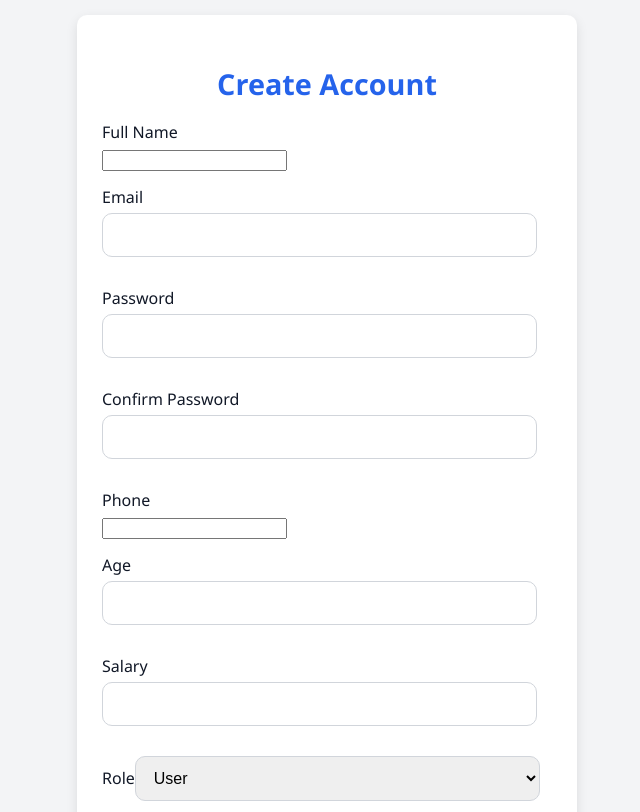
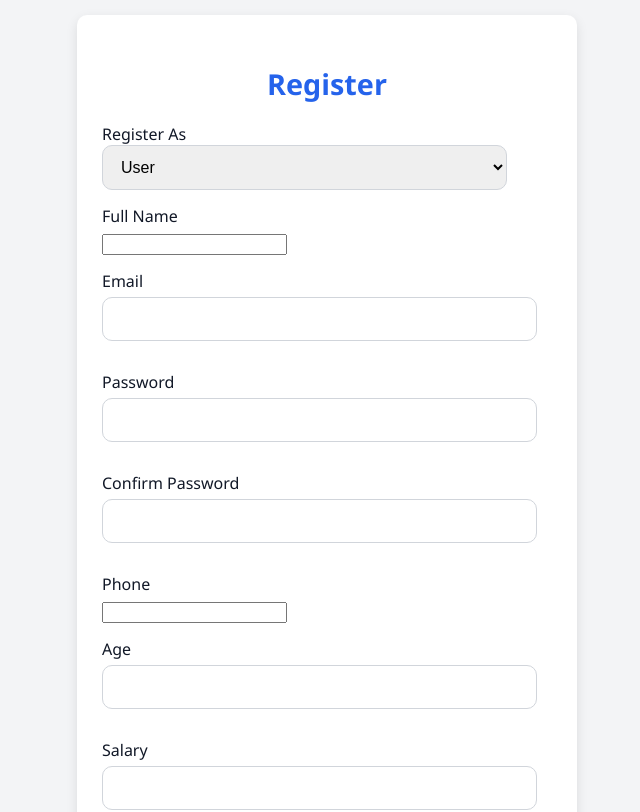
Before and after one commit to balajimithun000/loan-frontend, a React (Vite) app: page /register in a window 1280 px wide. Shown: the top 812 px of the page, without its empty margins (313-953 px from the left). Built offline with nearby package versions, Linux system fonts and the light colour scheme.

Commit message:
Fix register page alignment and add login navigation

```diff
--- a/src/pages/Register.jsx
+++ b/src/pages/Register.jsx
@@ -9,6 +9,8 @@ import "../styles/ui.css";
 export default function Register() {
   const navigate = useNavigate();
 
+  const [role, setRole] = useState("USER");
+
   const [name, setName] = useState("");
   const [email, setEmail] = useState("");
   const [password, setPassword] = useState("");
@@ -16,7 +18,7 @@ export default function Register() {
   const [phone, setPhone] = useState("");
   const [age, setAge] = useState("");
   const [salary, setSalary] = useState("");
-  const [role, setRole] = useState("USER");
+
   const [error, setError] = useState("");
   const [success, setSuccess] = useState("");
 
@@ -38,13 +40,24 @@ export default function Register() {
 
       const payload =
         role === "ADMIN"
-          ? { fullName: name, email, password }
-          : { name, email, password, phone, age, salary };
+          ? {
+              fullName: name,
+              email,
+              password,
+            }
+          : {
+              name,
+              email,
+              password,
+              phone,
+              age,
+              salary,
+            };
 
       await API.post(endpoint, payload);
 
       setSuccess("Registration successful! Redirecting to login...");
-      setTimeout(() => navigate("/login"), 800);
+      setTimeout(() => navigate("/login"), 1200);
 
     } catch (err) {
       setError(
@@ -58,14 +71,28 @@ export default function Register() {
   return (
     <div className="container fade-in">
       <Card style={{ maxWidth: "420px", margin: "auto" }}>
-        <h2 style={{ textAlign: "center", marginBottom: "18px" }}>
-          Create Account
+        <h2 style={{ textAlign: "center", marginBottom: "20px" }}>
+          Register
         </h2>
 
         {error && <p className="error">{error}</p>}
         {success && <p className="success">{success}</p>}
 
-        <form onSubmit={handleRegister} className="form">
+        <form onSubmit={handleRegister} className="form-stack">
+
+          {/* ROLE */}
+          <label className="label">
+            Register As
+            <select
+              value={role}
+              onChange={(e) => setRole(e.target.value)}
+              className="input"
+            >
+              <option value="USER">User</option>
+              <option value="ADMIN">Admin</option>
+            </select>
+          </label>
+
           <Input
             label="Full Name"
             value={name}
@@ -97,6 +124,7 @@ export default function Register() {
             required
           />
 
+          {/* USER ONLY FIELDS */}
           {role === "USER" && (
             <>
               <Input
@@ -104,14 +132,12 @@ export default function Register() {
                 value={phone}
                 onChange={(e) => setPhone(e.target.value)}
               />
-
               <Input
                 label="Age"
                 type="number"
                 value={age}
                 onChange={(e) => setAge(e.target.value)}
               />
-
               <Input
                 label="Salary"
                 type="number"
@@ -121,26 +147,13 @@ export default function Register() {
             </>
           )}
 
-          {/* ROLE SELECT */}
-          <div style={{ marginBottom: "14px" }}>
-            <label className="label">Role</label>
-            <select
-              value={role}
-              onChange={(e) => setRole(e.target.value)}
-              className="select"
-            >
-              <option value="USER">User</option>
-              <option value="ADMIN">Admin</option>
-            </select>
-          </div>
-
           <Button type="submit" className="w-full">
-            Register
+            {role === "ADMIN" ? "Register as Admin" : "Register"}
           </Button>
         </form>
 
         {/* LOGIN LINK */}
-        <p style={{ marginTop: "16px", textAlign: "center" }}>
+        <p style={{ marginTop: "15px", textAlign: "center" }}>
           Already have an account?{" "}
           <span
             style={{
```
